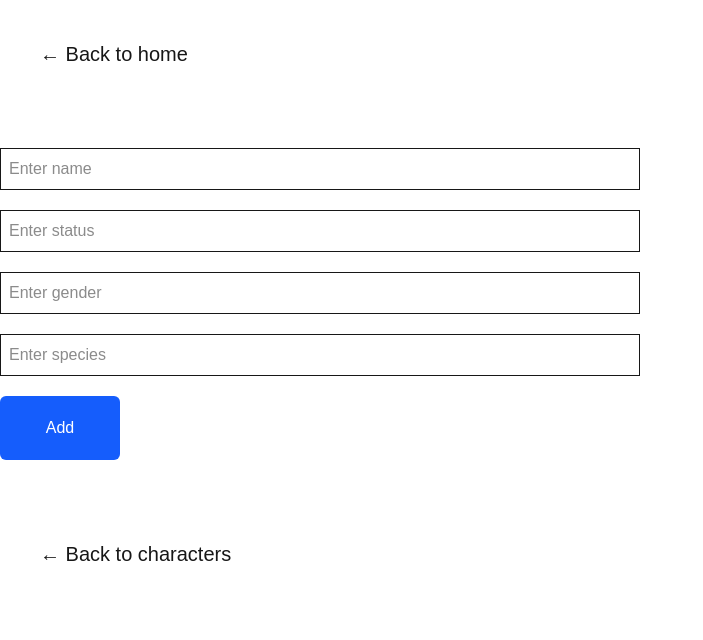
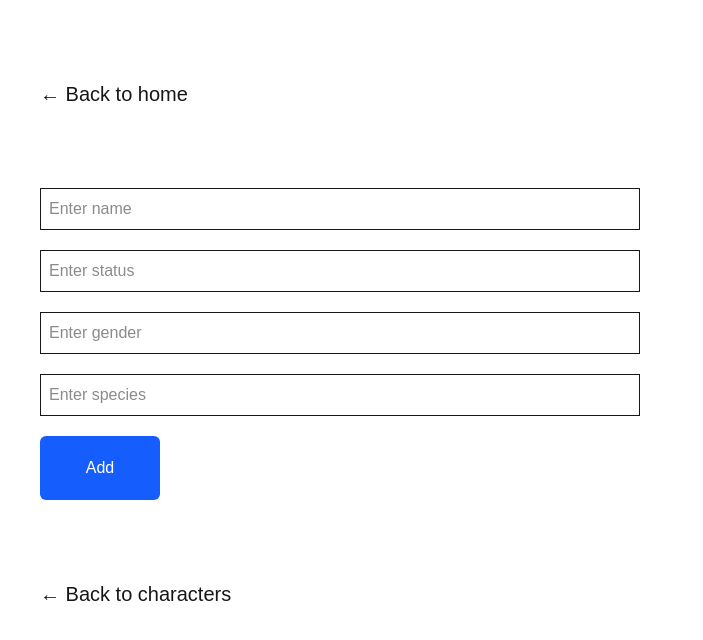
Before and after one commit to al-burtsev/next-alpha, a Next.js app: page /create-product in a window 1280 px wide. Shown: the top 640 px of the page, without its empty margins (0-703 px from the left). Built offline with nearby package versions, Linux system fonts and the light colour scheme.

Commit message:
fix styles

```diff
--- a/src/app/create-product/page.tsx
+++ b/src/app/create-product/page.tsx
@@ -36,8 +36,8 @@ const CreateProduct = () => {
   };
 
   return (
-    <section>
-      <Link href={'/'} className='inline-block p-10 pb-0 mb-10 text-xl'> ← Back to home</Link>
+    <section className='container mx-auto p-10'>
+      <Link href={'/'} className='inline-block py-10 pb-0 mb-10 text-xl'> ← Back to home</Link>
       <div className='container mx-auto py-10'>
         <form onSubmit={handleSubmit}>
           <div className="flex flex-col gap-5 w-1/2 mb-5">
@@ -90,7 +90,7 @@ const CreateProduct = () => {
           </button>
         </form>
       </div>
-      <Link href={'/products'} className='inline-block p-10 pb-0 mb-10 text-xl'> ← Back to characters</Link>
+      <Link href={'/products'} className='inline-block py-10 pb-0 mb-10 text-xl'> ← Back to characters</Link>
     </section>
   );
 }
--- a/src/app/products/page.tsx
+++ b/src/app/products/page.tsx
@@ -3,7 +3,7 @@ import Link from 'next/link';
 
 const Products = () => {
   return (
-    <section className='container mx-auto py-10'>
+    <section className='container mx-auto p-10'>
       <Link href={'/'} className='inline-block py-10 text-xl'> ← Back to homepage</Link>
 
       <ProductList/>
--- a/src/components/ProductItem/ProductItem.tsx
+++ b/src/components/ProductItem/ProductItem.tsx
@@ -17,13 +17,13 @@ const ProductItem = ({ character }: ProductItemProps ) => {
     const description = textMock.slice(0, character.id * 100)
 
     return (
-        <li className='h-100 flex flex-col justify-between'>
+        <li className='flex flex-col justify-between'>
             <Image
-                width={270}
-                height={270}
+                width={300}
+                height={300}
                 src={character.image}
                 alt={character.name}
-                className='w-full h-full object-contain'
+                className='size-full object-contain'
                 loading="eager" />
             <div>
                 <div className='py-1 line-clamp-3'>
--- a/src/components/ProductList/ProductList.tsx
+++ b/src/components/ProductList/ProductList.tsx
@@ -24,7 +24,7 @@ const ProductList = () => {
           onClick={() => setFilter('liked')}>Избранное</button>
       </div>
       <ul className='grid grid-cols-2 gap-4 md:grid-cols-4 md:gap-8'>
-        {filteredProducts.map((character) => <Link key={character.id} href={`products/${character.id}`}><ProductItem character={character} /></Link>)}
+        {filteredProducts.map((character) => <Link key={character.id} href={`products/${character.id}`} className='flex'><ProductItem character={character} /></Link>)}
       </ul>
     </>
   )
```
